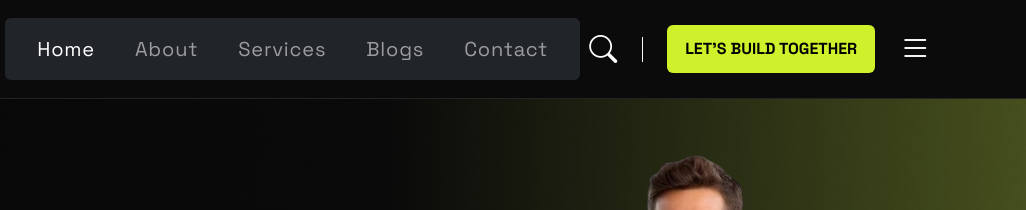
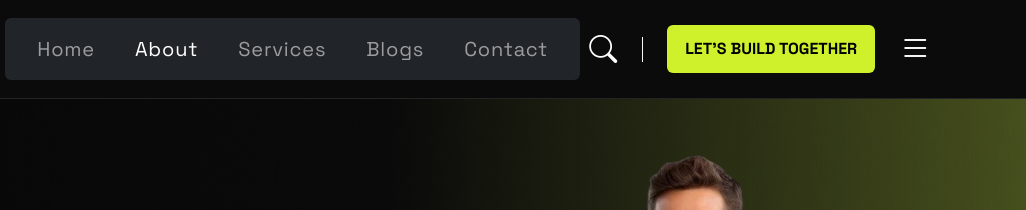
Before and after one commit to laibah-majeed/Renev-Clone, a plain HTML site: page about.html in a window 1280 px wide. Shown: the top 210 px of the page, 254-1280 px from the left. Drawn offline with nearby package versions, Linux system fonts and the light colour scheme.

Commit message:
Fix overflow issue

```diff
--- a/about.html
+++ b/about.html
@@ -84,6 +84,7 @@
       padding: 0;
       letter-spacing: 0.8px;
       font-family: 'Space Grotesk', sans-serif;
+      /* overflow: hidden; */
     }
 
     @keyframes scroll {
@@ -691,6 +692,11 @@
       background-color: #e0ff5e;
     }
 
+    html,
+    body {
+      overflow-x: hidden;
+    }
+
     /* ---------- Extra Small Devices (Phones <576px) ---------- */
     @media (max-width: 576px) {
 
@@ -781,7 +787,7 @@
     }
 
     /* ---------- Small Devices (Tablets 576px–767px) ---------- */
-    @media (min-width: 577px) and (max-width: 1401px) {
+    @media (min-width: 576px) and (max-width: 767px) {
 
       h1 {
         font-size: 36px !important;
@@ -839,7 +845,7 @@
     }
 
     /* ---------- Medium Devices (Tablets Landscape / Small Laptops 768px–991px) ---------- */
-    @media(min-width: 1402px) {
+    @media(min-width: 768px) and (max-width: 991px) {
 
       h1 {
         font-size: 42px !important;
@@ -927,8 +933,8 @@
       </a>
       <div class="collapse navbar-collapse justify-content-center" id="navbarNav">
         <ul class="navbar-nav gap-4 bg-dark px-4 py-2 rounded">
-          <li class="nav-item"><a class="nav-link fs-5 active" href="index.html">Home</a></li>
-          <li class="nav-item"><a class="nav-link fs-5" href="about.html">About</a></li>
+          <li class="nav-item"><a class="nav-link fs-5 " href="index.html">Home</a></li>
+          <li class="nav-item"><a class="nav-link fs-5 active" href="about.html">About</a></li>
           <li class="nav-item"><a class="nav-link fs-5" href="services.html">Services</a></li>
           <li class="nav-item"><a class="nav-link fs-5" href="blog.html">Blogs</a></li>
           <li class="nav-item"><a class="nav-link fs-5" href="contact.html">Contact</a></li>
--- a/style.css
+++ b/style.css
@@ -834,7 +834,7 @@
  }
 
  /* ---------- Small Devices (Tablets 576px–767px) ---------- */
- @media (min-width: 577px) and (max-width: 1401px) {
+ @media (min-width: 576px) and (max-width: 767px) {
 
      h1 {
          font-size: 36px !important;
@@ -892,7 +892,7 @@
  }
 
  /* ---------- Medium Devices (Tablets Landscape / Small Laptops 768px–991px) ---------- */
- @media(min-width: 1402px) {
+ @media(min-width: 768px) and (max-width: 991px) {
 
      h1 {
          font-size: 42px !important;
```
Also changed, not shown: blog.html (+5 -4 lines), contact.html (+5 -4 lines), index.html (+1 -1 lines), services.html (+5 -4 lines).
